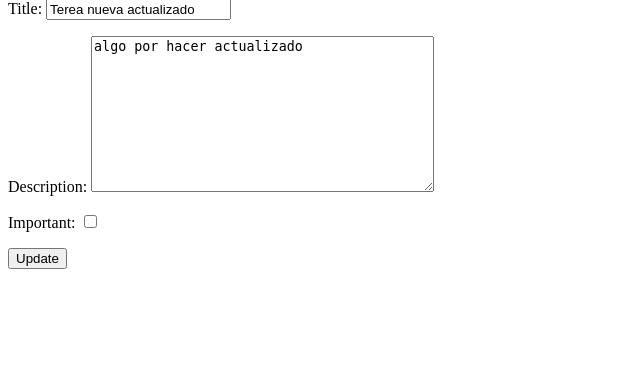
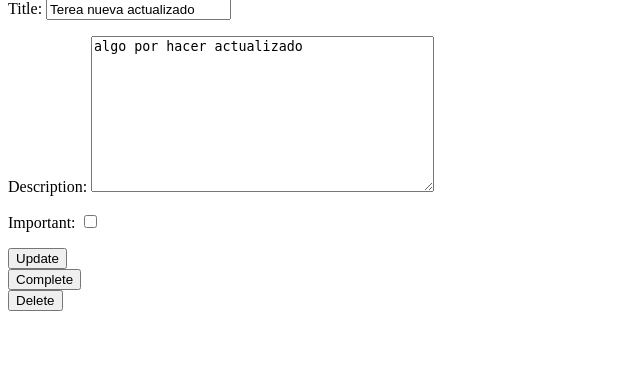
Before and after one commit to Noruii/Django_CRUD, a Django app: page /tasks/8 in a window 1280 px wide. Shown: the part 169-538 px from the top of the page, without its empty margins (0-640 px from the left). Run offline with Django 4.2, Linux system fonts and the light colour scheme; a user stored in the database is signed in; data comes from the database, SQL or seed files in the repository; both versions use the stored data as it was after the commit.

Commit message:
complete and delete tasks

```diff
--- a/DjangoCRUD/urls.py
+++ b/DjangoCRUD/urls.py
@@ -24,6 +24,8 @@ urlpatterns = [
     path('tasks/', views.tasks, name='tasks'),
     path('tasks/create/', views.create_task, name='create_task'),
     path('tasks/<int:task_id>', views.task_detail, name='task_detail'),
+    path('tasks/<int:task_id>/complete', views.complete_task, name='complete_task'),
+    path('tasks/<int:task_id>/delete', views.delete_task, name='delete_task'),
     path('logout/', views.signout, name='logout'),
     path('signin/', views.signin, name='signin'),
 
--- a/tasks/templates/task_detail.html
+++ b/tasks/templates/task_detail.html
@@ -7,14 +7,25 @@
     {{ error }}
 
     <form method="POST">
-
         {% csrf_token %}
-
         {{ form.as_p }}
-
         <button>
             Update
         </button>
     </form>
 
+    <form action="{% url 'complete_task' task.id %}" method="POST">
+        {% csrf_token %}
+        <button>
+            Complete
+        </button>
+    </form>
+
+    <form action="{% url 'delete_task' task.id %}" method="POST">
+        {% csrf_token %}
+        <button>
+            Delete
+        </button>
+    </form>
+
 {% endblock %}
--- a/tasks/templates/tasks.html
+++ b/tasks/templates/tasks.html
@@ -2,14 +2,14 @@
 
 {% block content %}
 
-<h1>Tasks</h1>
+<h1>Tasks Pending</h1>
 
 <ul>
     {% for task in tasks %}
         <li>
             <a href="{% url 'task_detail' task.id %}">
                 {% if task.important %}
-                <strong>{{ task.title }}</strong>
+                    <strong>{{ task.title }}</strong>
                 {% else %}
                     {{ task.title }}
                 {% endif %}
--- a/tasks/views.py
+++ b/tasks/views.py
@@ -6,6 +6,7 @@ from django.contrib.auth import login, logout, authenticate
 from django.db import IntegrityError
 from .forms import TaskForm
 from .models import Task
+from django.utils import timezone
 
 # Create your views here.
 def home(request):
@@ -86,6 +87,19 @@ def task_detail(request, task_id):
                 'error': 'Error updating task'
             })
 
+def complete_task(request, task_id):
+    task = get_object_or_404(Task, pk=task_id, user=request.user)
+    if request.method == 'POST':
+        task.datecompleted = timezone.now()
+        task.save()
+        return redirect('tasks')
+
+def delete_task(request, task_id):
+    tasks = get_object_or_404(Task, pk=task_id, user=request.user)
+    if request.method == 'POST':
+        tasks.delete()
+        return redirect('tasks')
+
 def signout(request):
     logout(request)
     return redirect('home')
```
Also changed, not shown: db.sqlite3.
